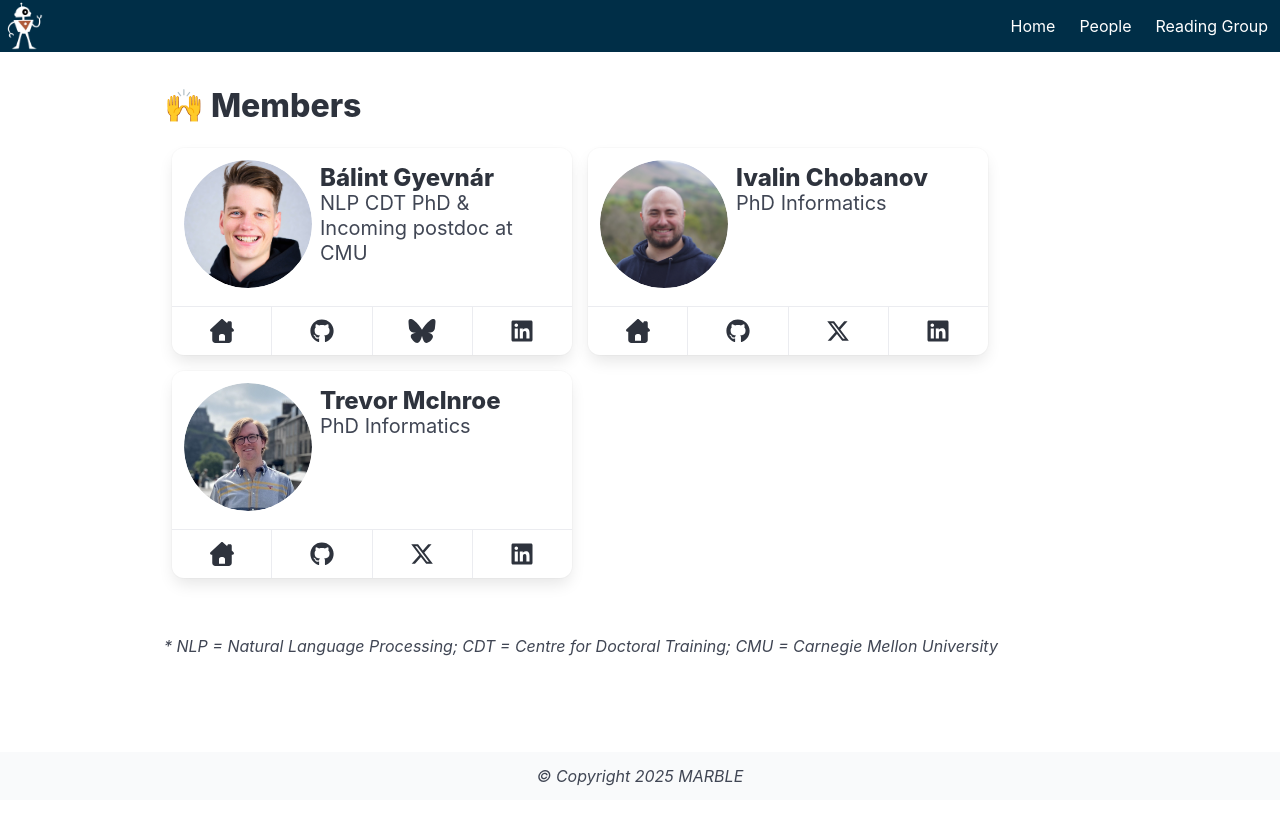
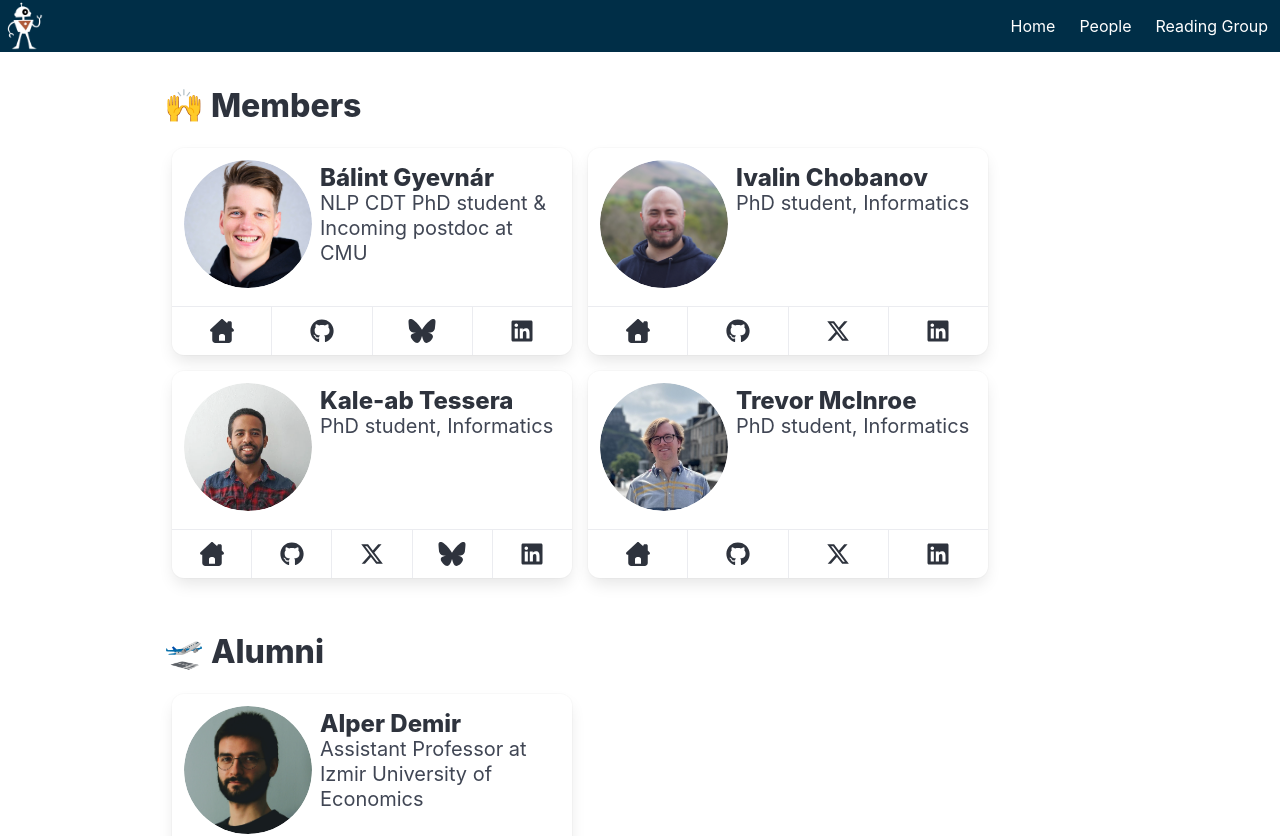
Before and after one commit to edinburgh-rl/edinburgh-rl.github.io, a Next.js app: page /people in a window 1280 px wide. Shown: the top 836 px of the page. Before the commit the page ends 800 px from the top, so only its background shows below. Built offline with nearby package versions, Linux system fonts and the light colour scheme.

Commit message:
feat: added google scholar and updated members

```diff
--- a/components/PersonCard.tsx
+++ b/components/PersonCard.tsx
@@ -1,7 +1,7 @@
 import { PeopleFrontMatter } from "@/lib/people-data-utils";
 import { FontAwesomeIcon } from '@fortawesome/react-fontawesome';
 import { faHouseChimney } from "@fortawesome/free-solid-svg-icons";
-import { faXTwitter, faBluesky, faLinkedin, faGithub } from "@fortawesome/free-brands-svg-icons";
+import { faXTwitter, faBluesky, faLinkedin, faGithub, faGoogleScholar } from "@fortawesome/free-brands-svg-icons";
 import Image from "next/image";
 
 export default function PersonCard({ person }: { person: PeopleFrontMatter }) {
@@ -24,6 +24,9 @@ export default function PersonCard({ person }: { person: PeopleFrontMatter }) {
                 {person.website !== undefined ? (
                     <a href={person.website} title="Personal Webpage" className="card-footer-item social-media-link"><FontAwesomeIcon icon={faHouseChimney} /></a>
                 ) : (<></>)}
+                {person.scholar !== undefined ? (
+                    <a href={person.scholar} title="Google Scholar" className="card-footer-item social-media-link"><FontAwesomeIcon icon={faGoogleScholar} /></a>
+                ) : (<></>)}
                 {person.github !== undefined ? (
                     <a href={person.github} title="Github" className="card-footer-item social-media-link"><FontAwesomeIcon icon={faGithub} /></a>
                 ) : (<></>)}
--- /dev/null
+++ b/data/people/alper_demir.md
@@ -0,0 +1,10 @@
+---
+name: Alper Demir
+type: 🛫 Alumni
+occupation: Assistant Professor at Izmir University of Economics
+photoUrl: alper_demir.jpg
+website: https://gliese876b.github.io/
+github: https://www.linkedin.com/in/alper-demir-82a6a574/
+linkedin: https://www.linkedin.com/in/alper-demir-82a6a574/
+scholar: https://scholar.google.com/citations?user=AJHWiu4AAAAJ&hl=en
+---
--- a/data/people/balint_gyevnar.md
+++ b/data/people/balint_gyevnar.md
@@ -2,7 +2,7 @@
 name: Bálint Gyevnár
 type: 🙌 Members
 occupation: |
-    NLP CDT PhD &
+    NLP CDT PhD student &
     Incoming postdoc at CMU
 photoUrl: balint_gyevnar.jpg
 website: https://gbalint.me/
--- a/data/people/ivalin_chobanov.md
+++ b/data/people/ivalin_chobanov.md
@@ -1,7 +1,7 @@
 ---
 name: Ivalin Chobanov
 type: 🙌 Members
-occupation: PhD Informatics
+occupation: PhD student, Informatics
 photoUrl: ivalin_chobanov.jpeg
 website: https://ivalin.com
 github: https://github.com/ivalin-chobanov
--- /dev/null
+++ b/data/people/kaleab_tessera.md
@@ -0,0 +1,11 @@
+---
+name: Kale-ab Tessera
+type: 🙌 Members
+occupation: PhD student, Informatics
+photoUrl: kaleab_tessera.webp
+website: https://kaleabtessera.com/
+github: https://github.com/KaleabTessera
+bluesky: https://bsky.app/profile/kale-ab.bsky.social
+linkedin: https://www.linkedin.com/in/kale-ab-tessera-013976101/
+x: https://x.com/KaliTessera
+---
--- a/data/people/trevor_mcinroe.md
+++ b/data/people/trevor_mcinroe.md
@@ -1,7 +1,7 @@
 ---
 name: Trevor McInroe
 type: 🙌 Members
-occupation: PhD Informatics
+occupation: PhD student, Informatics
 photoUrl: trevor_mcinroe.png
 website: https://trevormcinroe.github.io/
 github: https://github.com/trevormcinroe/
--- a/lib/people-data-utils.ts
+++ b/lib/people-data-utils.ts
@@ -10,7 +10,8 @@ export interface PeopleFrontMatter extends FrontMatterData {
     github?: string,
     x?: string,
     bluesky?: string,
-    linkedin?: string
+    linkedin?: string,
+    scholar?: string
 }
 
 export interface PeopleData {
```
Also changed, not shown: public/photos/people/alper_demir.JPG (added), public/photos/people/kaleab_tessera.webp (added).
